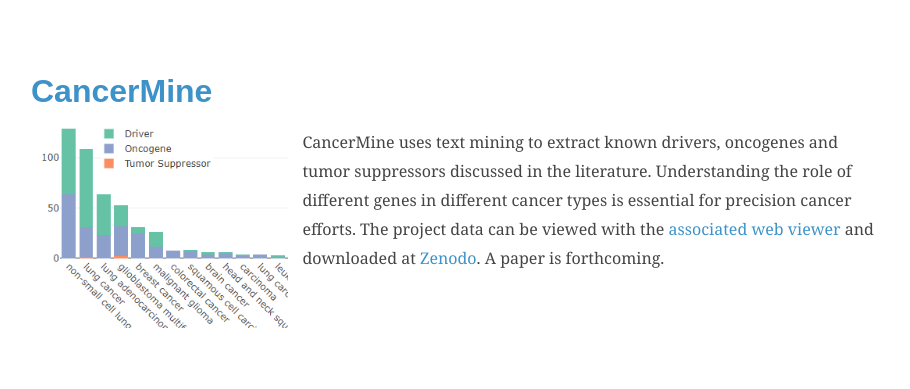
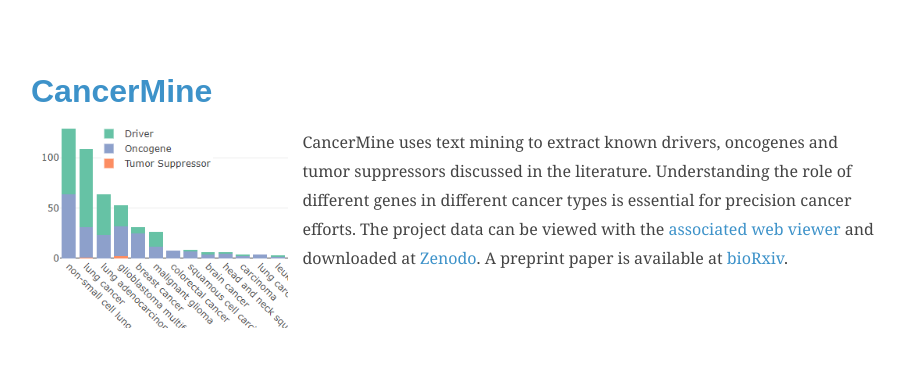
Before and after one commit to jakelever/bionlp.bcgsc.ca, a plain HTML site: page index.html in a window 1280 px wide. Shown: the part 824-1213 px from the top of the page, without its empty margins (337-1247 px from the left). Drawn offline with nearby package versions, Linux system fonts and the light colour scheme.

Commit message:
Add link to CancerMine paper

```diff
--- a/index.html
+++ b/index.html
@@ -116,7 +116,7 @@
 									<a href="cancermine/"><img src="img/cancermine.png" width="100%"></a>
 								</td>
 								<td width="70%" style="padding:10px; vertical-align: text-top;">
-									CancerMine uses text mining to extract known drivers, oncogenes and tumor suppressors discussed in the literature. Understanding the role of different genes in different cancer types is essential for precision cancer efforts. The project data can be viewed with the <a href="cancermine/">associated web viewer</a> and downloaded at <a href="https://doi.org/10.5281/zenodo.1156241">Zenodo</a>. A paper is forthcoming.
+									CancerMine uses text mining to extract known drivers, oncogenes and tumor suppressors discussed in the literature. Understanding the role of different genes in different cancer types is essential for precision cancer efforts. The project data can be viewed with the <a href="cancermine/">associated web viewer</a> and downloaded at <a href="https://doi.org/10.5281/zenodo.1156241">Zenodo</a>. A preprint paper is available at <a href="https://doi.org/10.1101/364406">bioRxiv</a>.
 								</td>
 							</tr>
 						</table>
```
